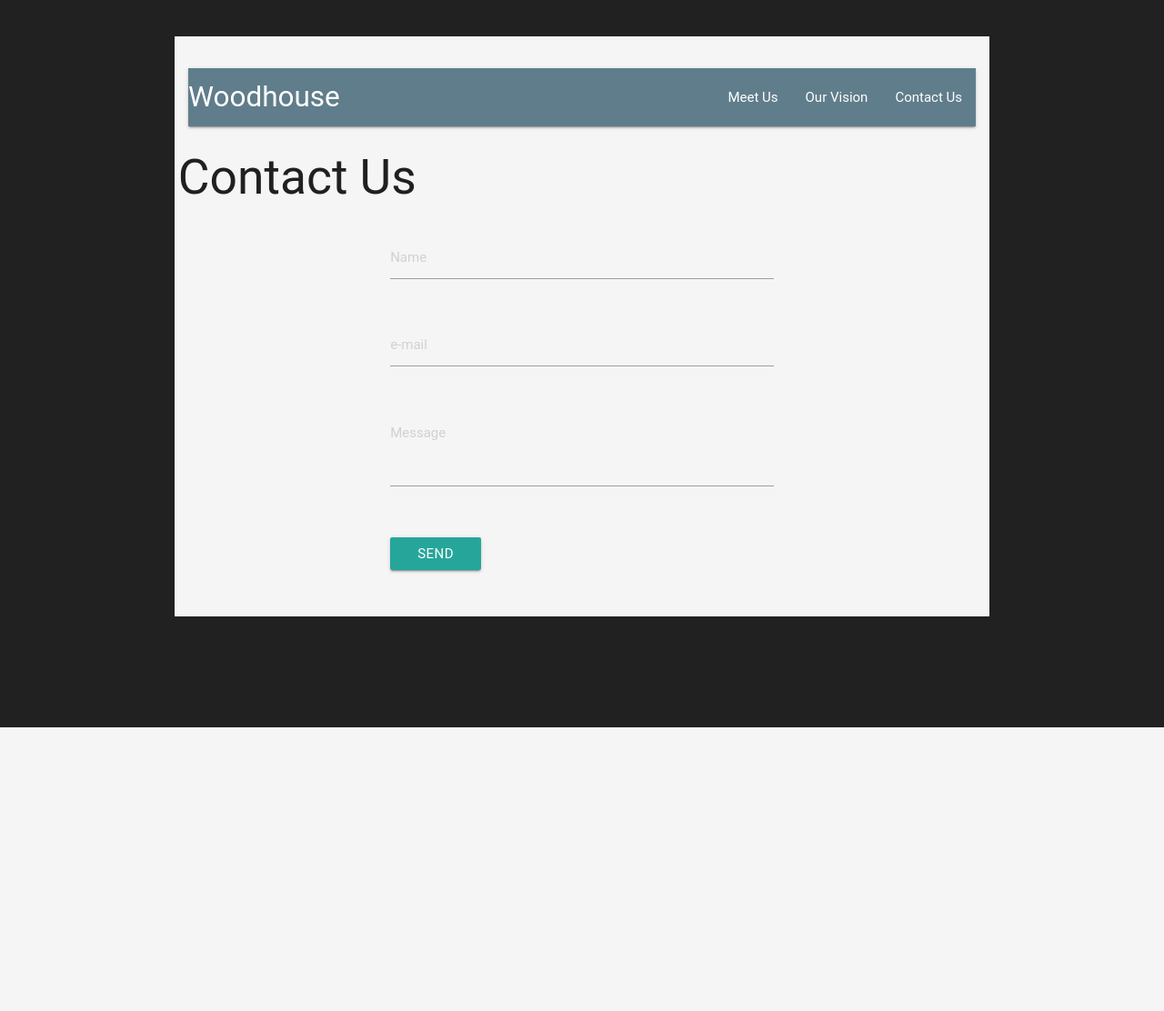
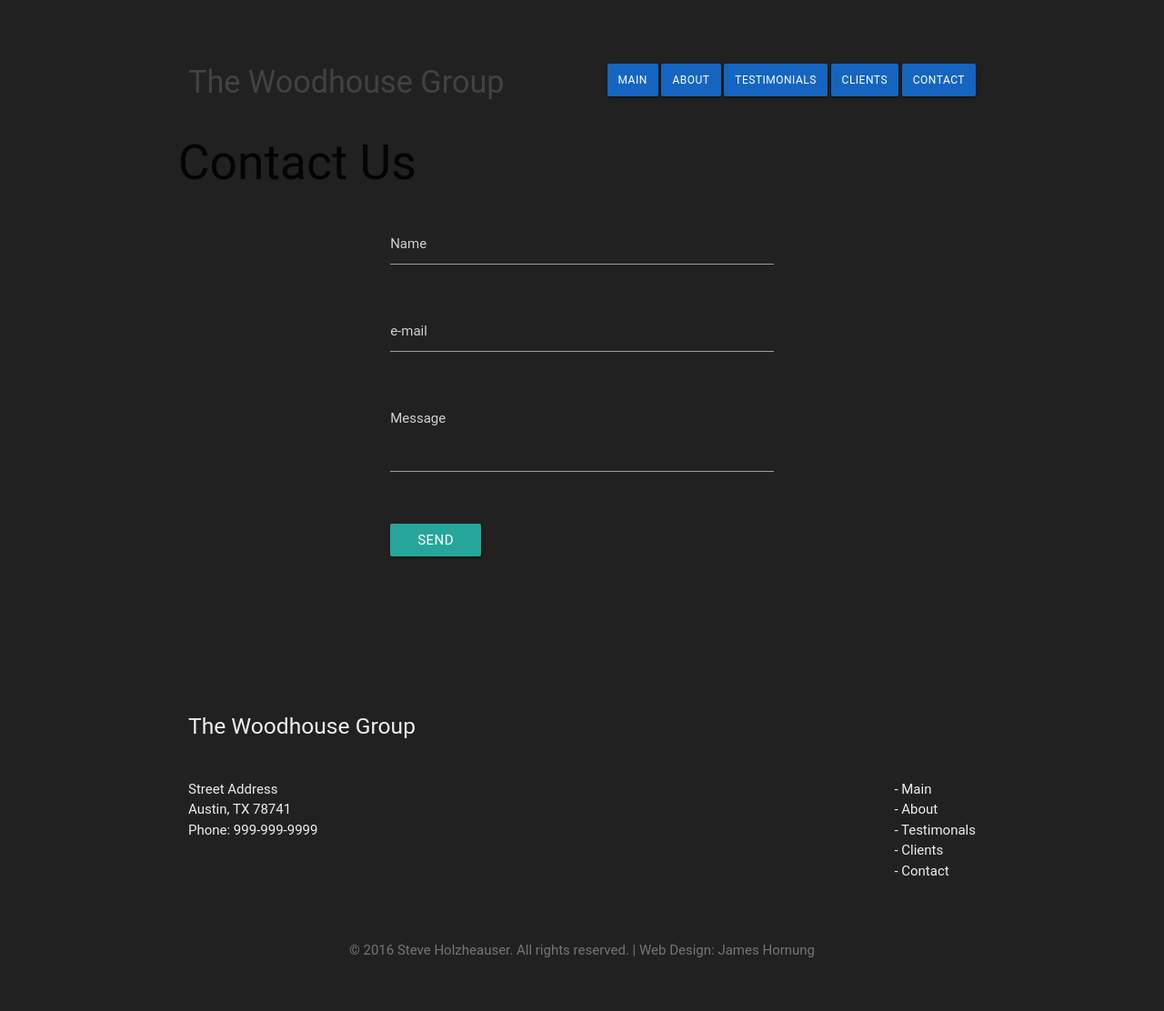
Before and after one commit to jameshornung/woodHouseGroup, a PHP site: page /contact in a window 1280 px wide. Shown: the whole page at 91% size. Before the commit the page ends 800 px from the top, so only its background shows below. Run offline with PHP 8.4, Linux system fonts and the light colour scheme; data that the repository does not hold is empty; some libraries are stand-ins or nearby versions; some web fonts are replaced.

Commit message:
updated all pages with consistent header

```diff
--- /dev/null
+++ b/components.html
@@ -0,0 +1,6 @@
+ <!-- <div class="row mainPageTagline">
+        <div class="col s12">
+            <img class="responsive logo right" src="https://encrypted-tbn1.gstatic.com/images?q=tbn:ANd9GcQ5_FGOEQd2e3nkQeOrKXFI3GYp8lPLCiy8ACUKhWJl-nSiebwHNg">
+            <p class="grey-text text-darken-1">The Woodhouse Group is a Texas based governmental affairs firm offering results-oriented legislative and regulatory strategies. The Woodhouse group provides clients with access to a group of consultants with extensive experience inside the Texas Senate and Texas House of Representatives, and behind the scenes of political campaigns. </p>
+        </div>
+    </div> -->
--- a/contact.php
+++ b/contact.php
@@ -49,17 +49,32 @@ if (!$errName && !$errEmail && !$errMessage) {
 </head>
 
 <body class="grey darken-4">
-    <div class="container grey lighten-4">
-        <nav>
-            <div class="nav-wrapper blue-grey">
-                <a href="#" class="brand-logo">Woodhouse</a>
-                <ul id="nav-mobile" class="right hide-on-med-and-down">
-                    <li><a href="#">Meet Us</a></li>
-                    <li><a href="#">Our Vision</a></li>
-                    <li><a href="#">Contact Us</a></li>
-                </ul>
-            </div>
-        </nav>
+<div class="container">
+
+    <!--NAVBAR -->
+    <div class="row">
+        <div class="col l5 hide-on-med-and-down mainPageHeaderDiv">
+            <h4 class="mainPageHeading grey-text text-darken-3">The Woodhouse Group</h4>
+        </div>
+        <div class="col l7 s12">
+            <ul class="right">
+                <a class="btn waves-effect waves-light blue darken-3 navButton" href="index.html">Main</a>
+                <a class="btn waves-effect waves-light blue darken-3 navButton" href="about.html">About</a>
+                <a class="btn waves-effect waves-light blue darken-3 navButton" href="testimonials.html">Testimonials</a>
+                <a class="btn waves-effect waves-light blue darken-3 navButton" href="clients.html">Clients</a>
+                <a class="btn waves-effect waves-light blue darken-3 navButton" href="contact.php">Contact</a>
+            </ul>
+            <ul class="side-nav right" id="mobile-demo">
+                <li><a href="index">Main</a></li>
+                <li><a href="about">About</a></li>
+                <li><a href="testimonials">Testimonials</a></li>
+                <li><a href="clients">Clients</a></li>
+                <li><a href="contact">Contact</a></li>
+            </ul>
+        </div>
+    </div>
+
+
         <div class="row">
             <form role="form" method="post" action="contact.php">
                 <h2>Contact Us</h2>
@@ -82,9 +97,49 @@ if (!$errName && !$errEmail && !$errMessage) {
                     <?php echo $result; ?>
                 </div>
             </form>
+        </div>
 
-        </div>
+ <!-- container end?  -->
+</div>
+
+<!-- FOOTER -->
+    <div class="footerDiv">
+        <footer class="page-footer grey darken-4">
+            <div class="container">
+                <div class="row">
+                    <div class="col s12">
+                        <h5 class="grey-text text-lighten-3">The Woodhouse Group</h5>
+                    </div>
+                </div>
+                <div class="row">
+                    <div class="col s4">
+                        <p class="grey-text text-lighten-3">Street Address<br>
+                        Austin, TX 78741<br>
+                        Phone: 999-999-9999</p>
+                    </div>
+                    <div class="col s4">
+                    </div>
+                    <div class="col s4">
+                        <ul class="right">
+                          <li><a class="footerLinks" href="index.html">- Main</a></li>
+                          <li><a class="footerLinks" href="about.html">- About</a></li>
+                          <li><a class="footerLinks" href="testimonials.html">- Testimonals</a></li>
+                          <li><a class="footerLinks" href="clients.html">- Clients</a></li>
+                          <li><a class="footerLinks" href="contact.php">- Contact</a></li>
+                        </ul>
+                    </div>
+                </div>
+            </div>
+            <div class="row">
+                <div class="col s12">
+                    <p class="center copywrightText">© 2016 Steve Holzheauser. All rights reserved. |  Web Design: James Hornung</p>
+                </div>
+            </div>
+        </footer>
     </div>
+
+
+
     <script   src="https://code.jquery.com/jquery-3.1.0.min.js"   integrity="sha256-cCueBR6CsyA4/9szpPfrX3s49M9vUU5BgtiJj06wt/s="   crossorigin="anonymous"></script>
     <!-- Compiled and minified JavaScript -->
     <script src="https://cdnjs.cloudflare.com/ajax/libs/materialize/0.97.7/js/materialize.min.js"></script>
```
Also changed, not shown: about.html (+20 -46 lines), clients.html (+20 -77 lines), index.html (+5 -50 lines), testimonials.html (+20 -77 lines), .htaccess (added), assets/images/angie.JPG.
